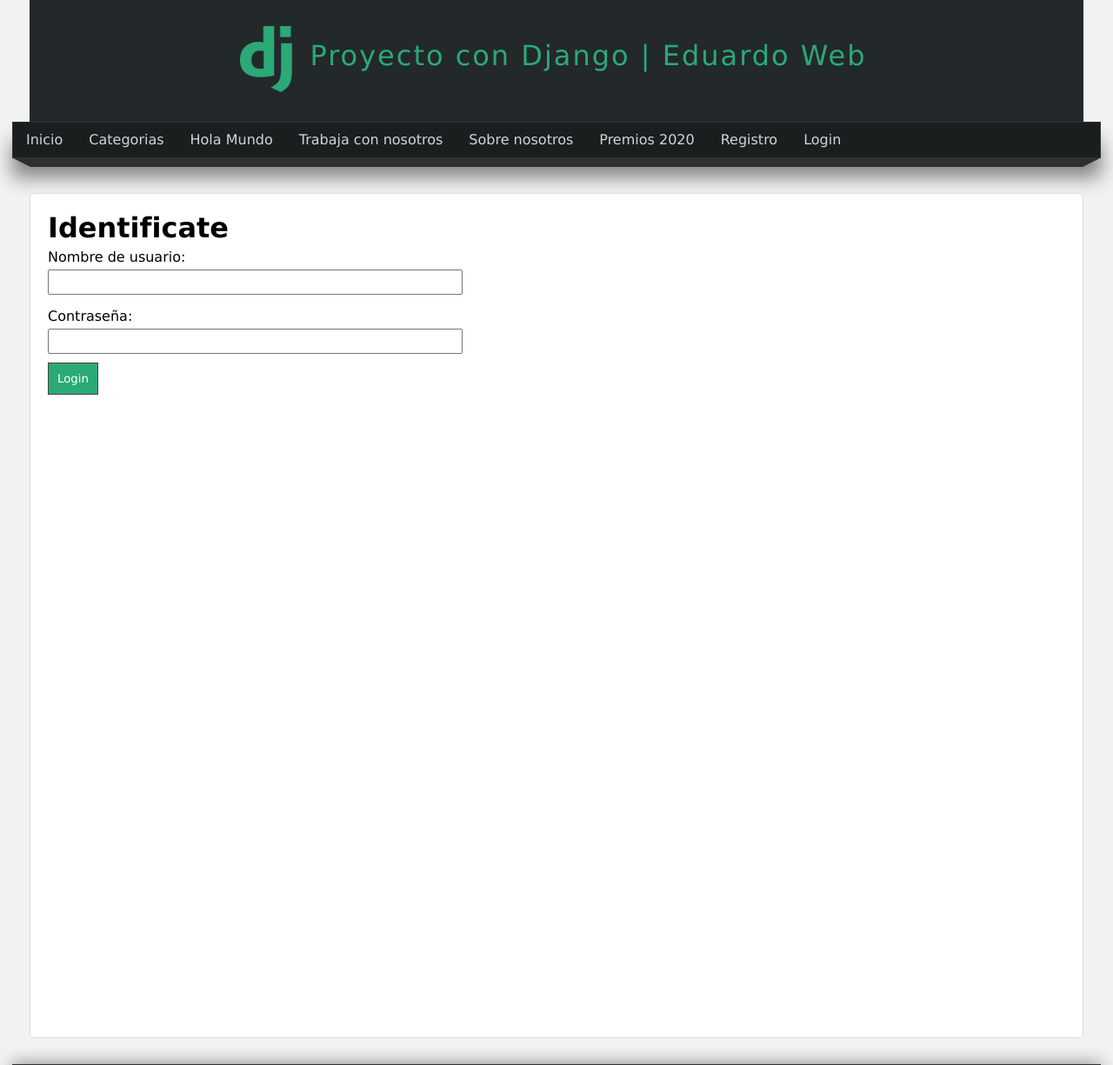
After one commit to eduardoromeror9/DjangoProject, a Django app: page /login/ in a window 1280 px wide. The commit adds this page. Shown: the top 1225 px of the page at 87% size. Run offline with Django 3.2, Linux system fonts and the light colour scheme; data comes from the database, SQL or seed files in the repository; both versions use the stored data as it was after the commit.

Commit message:
Login creado

```diff
--- a/DjangoProject/mainapp/static/css/styles.css
+++ b/DjangoProject/mainapp/static/css/styles.css
@@ -215,14 +215,17 @@ nav > ul > li:hover  ul > li:hover a {
 }
 
 .box form input,
-.box form label{
+.box form label {
     display: block;
     padding: 5px;
     padding-left: 0px;
 }
 
 .box form input[type="text"],
-.box form textarea {
+.box form input[type="email"],
+.box form input[type="password"],
+.box form textarea,
+.box form select {
     width: 100%;
     margin-bottom: 10px;
 }
@@ -246,12 +249,18 @@ nav > ul > li:hover  ul > li:hover a {
     color: red;
 }
 
-.message {
+.message,
+.alert-success,
+.alert {
     padding: 20px;
     background: green;
     color: white;
     text-align: center;
     margin-bottom: 10px;
+}
+
+.alert-warning {
+    background: rgb(219, 65, 65);
 }
 
 .box form input[type="submit"]:hover,
--- a/DjangoProject/mainapp/templates/layouts/layout.html
+++ b/DjangoProject/mainapp/templates/layouts/layout.html
@@ -47,7 +47,9 @@
         <li>
           <a href="{% url 'register' %}">Registro</a>
         </li>
-
+        <li>
+          <a href="{% url 'login' %}">Login</a>
+        </li>
 
       </ul>
     </nav>
--- /dev/null
+++ b/DjangoProject/mainapp/templates/users/login.html
@@ -0,0 +1,28 @@
+{% extends 'layouts/layout.html' %}
+
+{% block title %} {{title}} {% endblock %}
+
+{% block content %}
+    <h1>{{title}}</h1>
+
+    {%if messages %}
+        {% for message in messages %}
+            <div class="alert alert-warning">
+                {{message}}
+            </div>
+        {% endfor %}
+    {% endif %}
+
+    <form method="post" action="">
+        {% csrf_token %}
+
+        <label for="username">Nombre de usuario:</label>
+        <input type="text" name="username">
+
+        <label for="password">Contraseña:</label>
+        <input type="password" name="password">
+
+        <input type="submit" value="Login">
+    </form>
+
+{% endblock %}
--- a/DjangoProject/mainapp/templates/users/register.html
+++ b/DjangoProject/mainapp/templates/users/register.html
@@ -15,7 +15,7 @@
 
          {% for field in register_form %}
 
-            {{field.label}}
+            <label>{{field.label}}</label>
             {{field}}
 
          {% endfor %}
--- a/DjangoProject/mainapp/urls.py
+++ b/DjangoProject/mainapp/urls.py
@@ -4,5 +4,6 @@ from . import views
 urlpatterns = [
     path('', views.index, name='index'),
     path('inicio/', views.index, name='inicio'),
-    path('registro/', views.register_page, name='register')
+    path('registro/', views.register_page, name='register'),
+    path('login/', views.login_page, name='login'),
 ]
--- a/DjangoProject/mainapp/views.py
+++ b/DjangoProject/mainapp/views.py
@@ -1,6 +1,8 @@
 from django.shortcuts import render, redirect
 from django.contrib.auth.forms import UserCreationForm
 from mainapp.forms import RegisterForm
+from django.contrib import messages
+from django.contrib.auth import authenticate, login, logout
 
 # Create your views here.
 
@@ -28,6 +30,7 @@ def register_page(request):
 
         if register_form.is_valid():
             register_form.save()
+            messages.success(request, 'Te has registrado correctamente!')
 
             return redirect('inicio')
 
@@ -36,3 +39,22 @@ def register_page(request):
         'title': 'Registro',
         'register_form': register_form
     })
+
+
+def login_page(request):
+
+    if request.method == 'POST':
+        username = request.POST.get('username')
+        password = request.POST.get('password')
+
+        user = authenticate(request, username=username, password=password)
+
+        if user is not None:
+            login(request, user)
+            return redirect('inicio')
+        else:
+            messages.warning(request, 'No te has identificado correctamente!')
+
+    return render(request, 'users/login.html',{
+        'title': 'Identificate',
+    })
```
Also changed, not shown: DjangoProject/mainapp/templates/mainapp/index.html (+8 -0 lines), DjangoProject/db.sqlite3.
